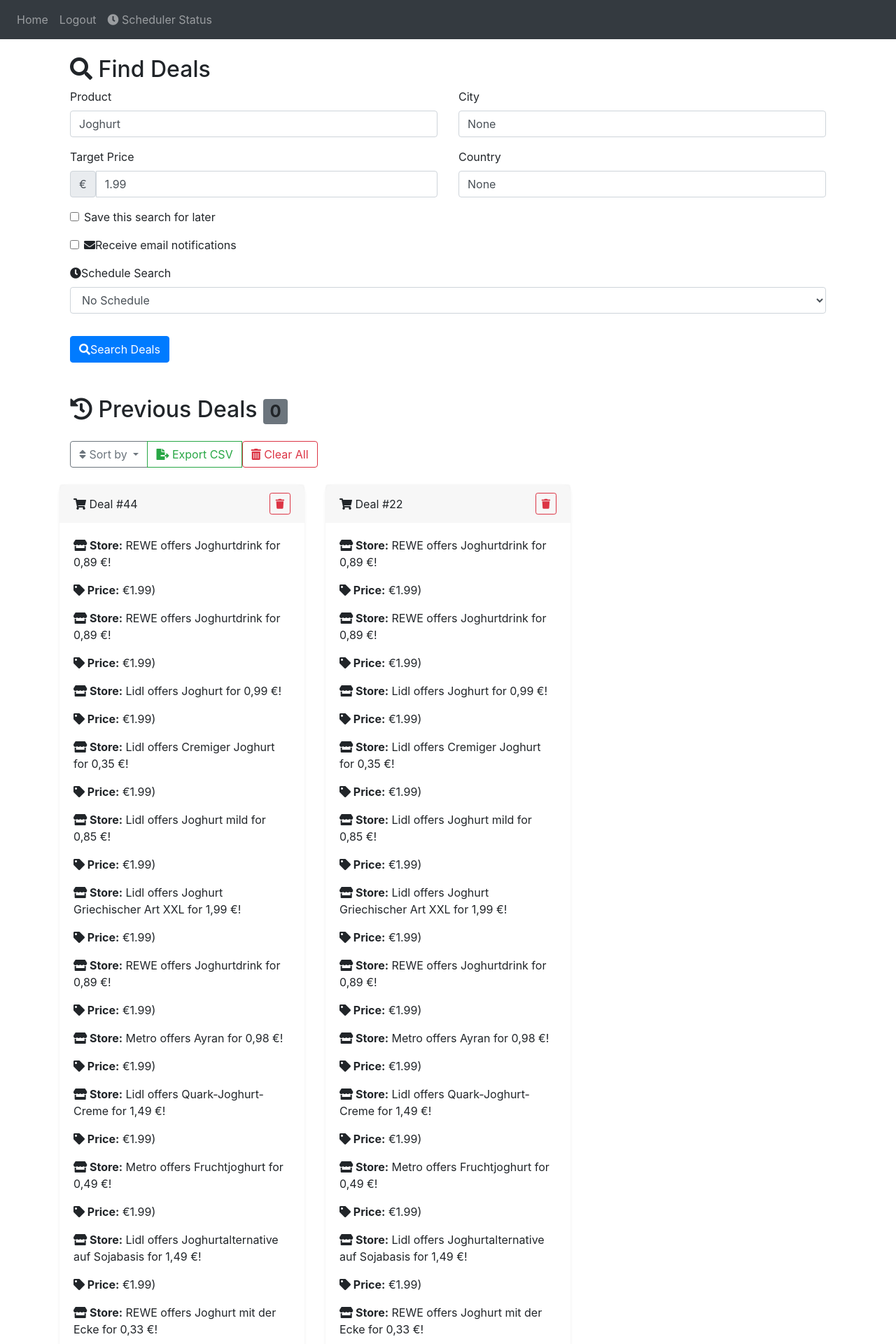
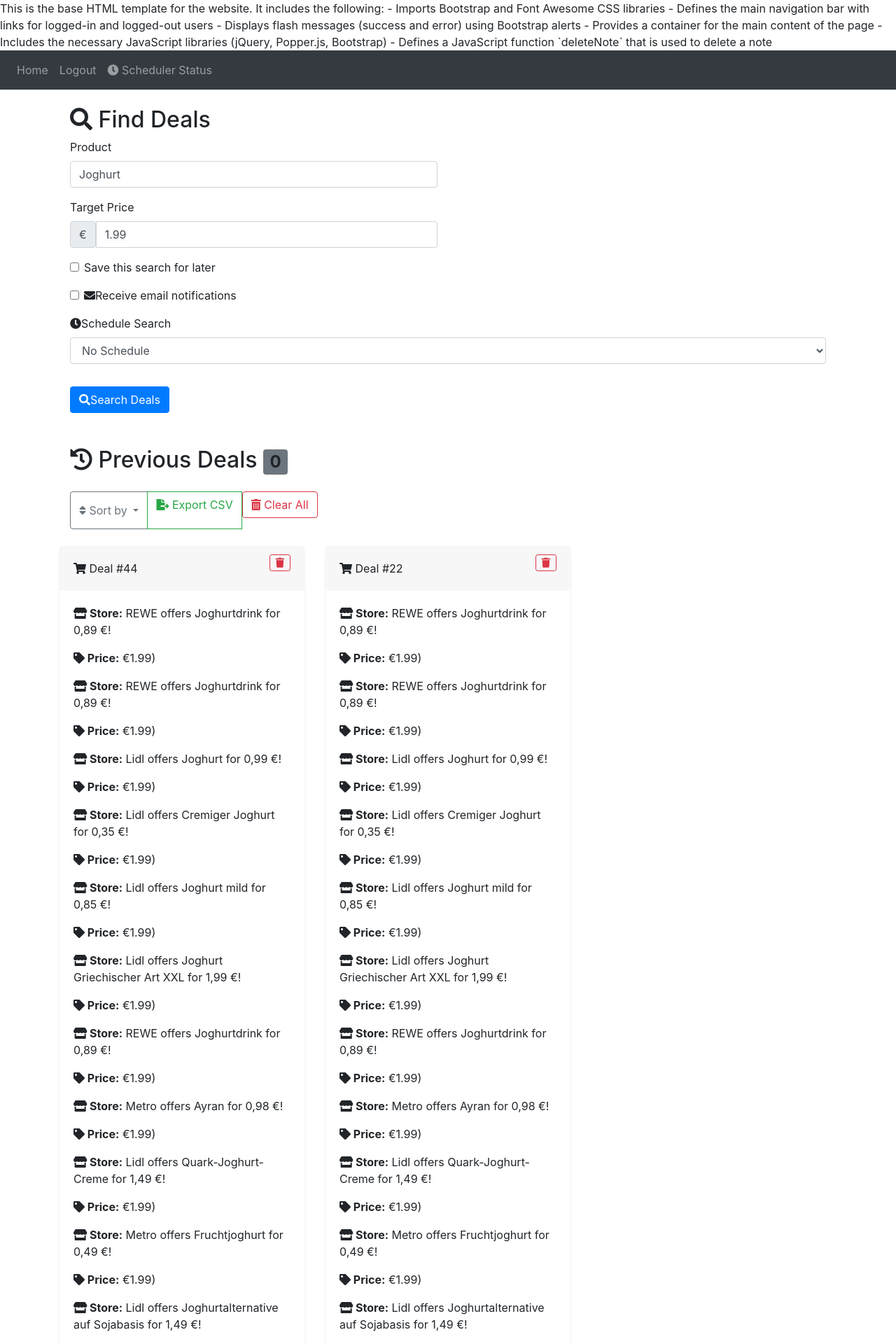
Before and after one commit to SteffenNeumann/FindmyPrize_Vercel, a Flask app: page / in a window 1280 px wide. Shown: the top 1920 px of the page at 70% size. Run offline with Flask 3, Linux system fonts and the light colour scheme; a user stored in the database is signed in; some libraries are stand-ins or nearby versions.

Commit message:
Neues Login mit Location

```diff
--- a/website/templates/base.html
+++ b/website/templates/base.html
@@ -1,3 +1,11 @@
+This is the base HTML template for the website. It includes the following:
+
+- Imports Bootstrap and Font Awesome CSS libraries
+- Defines the main navigation bar with links for logged-in and logged-out users
+- Displays flash messages (success and error) using Bootstrap alerts
+- Provides a container for the main content of the page
+- Includes the necessary JavaScript libraries (jQuery, Popper.js, Bootstrap)
+- Defines a JavaScript function `deleteNote` that is used to delete a note
 <!DOCTYPE html>
 <html>
   <head>
--- a/website/templates/home.html
+++ b/website/templates/home.html
@@ -19,16 +19,7 @@
                     </div>
                 </div>
             </div>
-            <div class="col-md-6">
-                <div class="form-group">
-                    <label for="city">City</label>
-                    <input type="text" class="form-control" id="city" name="city" required>
-                </div>
-                <div class="form-group">
-                    <label for="country">Country</label>
-                    <input type="text" class="form-control" id="country" name="country" required>
-                </div>
-            </div>
+
         </div>
         <!-- Add this to the existing form -->
 <div class="form-check mb-3">
--- a/website/views.py
+++ b/website/views.py
@@ -1,3 +1,20 @@
+"""
+Handles the routing and logic for the views blueprint in the Flask application.
+
+The `views` blueprint contains the following routes and functionality:
+
+- `home()`: Handles the main homepage, allowing users to search for deals, save searches, and view past results.
+- `delete_note()`: Deletes a note associated with the current user.
+- `handle_geocoding()`: Performs geocoding on an address and returns the latitude, longitude, and address, as well as any scraper results.
+- `past_results()`: Returns a list of all past scraper results for the current user.
+- `clear_deals()`: Deletes all scraper results for the current user.
+- `delete_deal()`: Deletes a specific scraper result for the current user.
+- `export_deals()`: Exports all scraper results for the current user as a CSV file.
+- `scheduler_status()`: Displays the status of all scheduled scraper jobs for the current user.
+- `cancel_schedule()`: Cancels a specific scheduled scraper job for the current user.
+- `create_schedule()`: Creates a new scheduled scraper job for the current user.
+- `cleanup_schedules()`: Deactivates and removes all scheduled scraper jobs for the current user.
+"""
 from flask import Blueprint, render_template, request, flash, jsonify
 from flask_login import login_required, current_user
 from .models import Note, ScraperResult, SavedSearch, ScraperSchedule
@@ -21,6 +38,7 @@ def geocode_with_retry(address, max_attempts=5):
     geolocator = Nominatim(user_agent="FindmyPrize_Flask")
     for attempt in range(max_attempts):
         try:
+
             location = geolocator.geocode(address, timeout=10)
             if location:
                 return location
@@ -37,8 +55,9 @@ def home():
     saved_deals = ScraperResult.query.filter_by(user_id=current_user.id).order_by(ScraperResult.id.desc()).all()
 
     if request.method == 'POST':
-        city = request.form.get('city')
-        country = request.form.get('country')
+        # Get city and country from user profile instead of form
+        city = current_user.city
+        country = current_user.country
         product = request.form.get('product')
         price = request.form.get('price').replace(',', '.')
         save_search = request.form.get('saveSearch') == 'on'
@@ -57,7 +76,7 @@ def home():
             db.session.add(saved_search)
             db.session.commit()
 
-        if city and country and product and price:
+        if product and price:
             location_string = f"{city}, {country}"
             geolocator = Nominatim(user_agent="FindmyPrize_Flask", timeout=10)
 
@@ -66,7 +85,6 @@ def home():
                 if loc and hasattr(loc, 'longitude') and hasattr(loc, 'latitude'):
                     results = run_scraper(city, country, product, float(price), email_notification)
 
-                    # Store results in database only if deals were found
                     if results:
                         scraper_result = ScraperResult(
                             data=json.dumps(results),
@@ -76,7 +94,7 @@ def home():
                             city=city,
                             country=country,
                             email_notification=email_notification
-                            )
+                        )
                         db.session.add(scraper_result)
                         db.session.commit()
                     else:
```
Also changed, not shown: website/models.py (+15 -0 lines), website/scrapper.py (+14 -0 lines), website/templates/sign_up.html (+20 -0 lines), instance/database.db.
